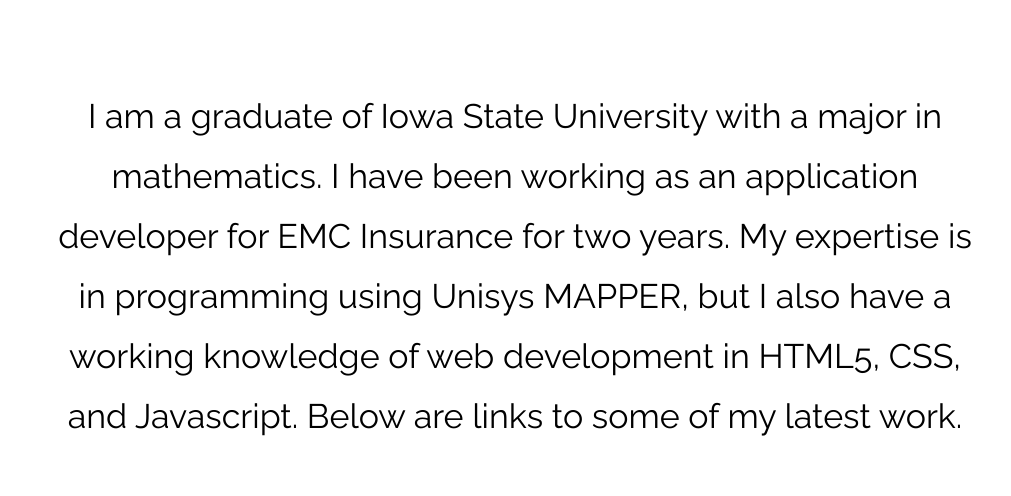
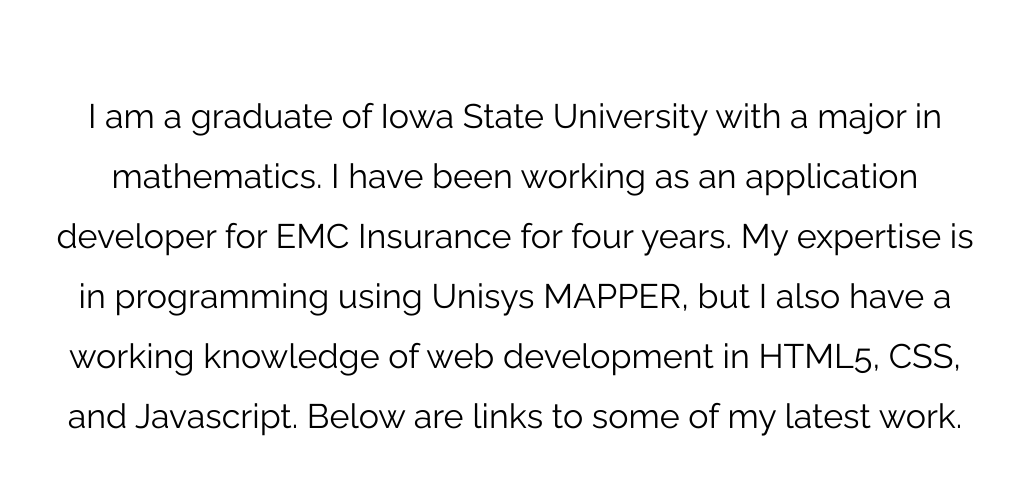
Before and after one commit to isaacglide/isaacglide.github.io, a plain HTML site: page index.html in a window 1280 px wide. Shown: the part 917-1413 px from the top of the page, without its empty margins (125-1136 px from the left). Drawn offline with Linux system fonts and the light colour scheme.

Commit message:
Update index.html

```diff
--- a/index.html
+++ b/index.html
@@ -39,7 +39,7 @@
           <p>
             I am a graduate of Iowa State University with a major in mathematics.
             I have been working as an application developer for EMC Insurance
-            for two years.  My expertise is in programming using Unisys MAPPER,
+            for four years.  My expertise is in programming using Unisys MAPPER,
             but I also have a working knowledge of web development in HTML5, CSS,
             and Javascript.  Below are links to some of my latest work.
           </p>
```
